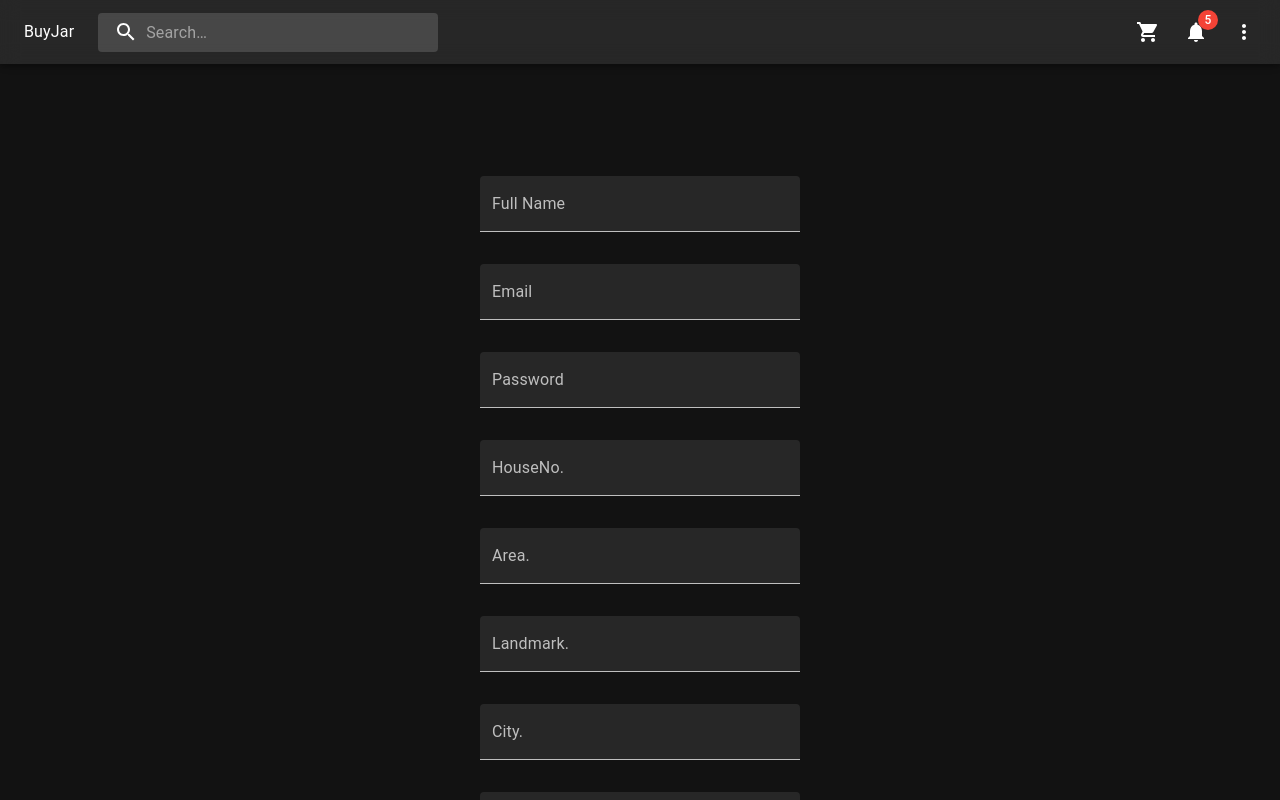
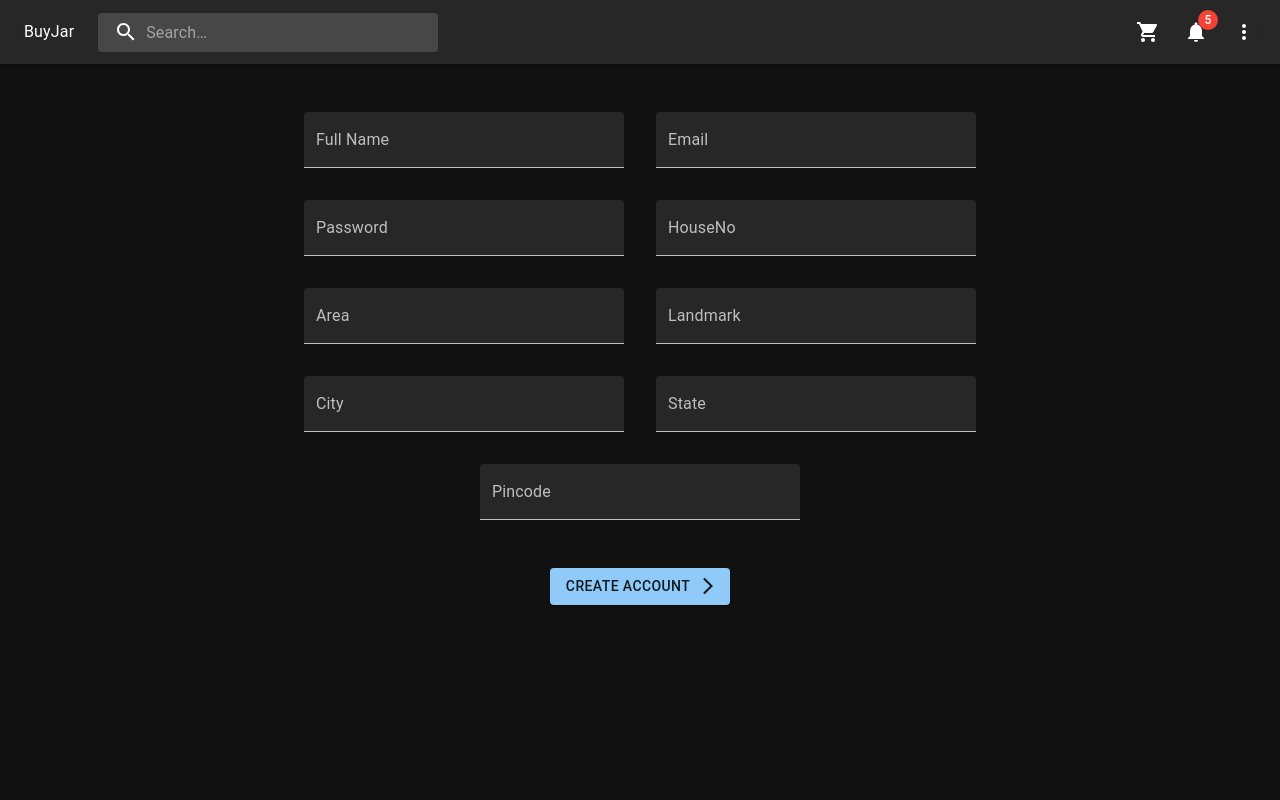
Before and after one commit to am4n-git/Jar-store, a React (Create React App) app: page /signup in a window 1280 px wide. Shown: the top 800 px of the page. Built offline with nearby package versions, Linux system fonts and the light colour scheme; no server answers.

Commit message:
signup formstyle change

```diff
--- a/src/App.css
+++ b/src/App.css
@@ -101,26 +101,23 @@ a{
 }
 .login-container{
   text-align: center;
-  padding-top: 5rem;
-  height: 100vh;
+  padding-top: 2rem;
+  margin: auto;
+  width: 80%;
 }
 .login-fields-container{
   display: flex;
-  flex-direction: column;
+  flex-wrap: wrap;
   justify-content: center;
   align-items: center;
 }
 .login-fields{
   width: 20rem;
-  margin-top: 2rem !important;
   transition: 0.5s ease-in-out;
+  margin:1rem !important;
 }
 .login-buttons{
-  display: flex;
-  flex-direction: column;
-  justify-content: center;
-  align-items: center;
-  margin-top: 2rem;
+  margin:2rem 0 2rem 0;
 }
 .signup-button{
   margin-top: 2rem;
--- a/src/Components/SignUp.js
+++ b/src/Components/SignUp.js
@@ -87,7 +87,7 @@ function SignUp() {
         </Mui.TextField>
         <Mui.TextField
           id="house"
-          label="HouseNo."
+          label="HouseNo"
           variant="filled"
           className="login-fields"
           value={address.houseNo}
@@ -100,7 +100,7 @@ function SignUp() {
         />
         <Mui.TextField
           id="area"
-          label="Area."
+          label="Area"
           variant="filled"
           className="login-fields"
           value={address.area}
@@ -113,7 +113,7 @@ function SignUp() {
         />
         <Mui.TextField
           id="landmark"
-          label="Landmark."
+          label="Landmark"
           variant="filled"
           className="login-fields"
           value={address.landmark}
@@ -126,7 +126,7 @@ function SignUp() {
         />
         <Mui.TextField
           id="city"
-          label="City."
+          label="City"
           variant="filled"
           className="login-fields"
           value={address.city}
@@ -139,7 +139,7 @@ function SignUp() {
         />
         <Mui.TextField
           id="state"
-          label="State."
+          label="State"
           variant="filled"
           className="login-fields"
           value={address.state}
@@ -152,11 +152,10 @@ function SignUp() {
         />
         <Mui.TextField
           id="pincode"
-          label="Pincode."
+          label="Pincode"
           variant="filled"
           className="login-fields"
           value={address.pincode}
-          type="number"
           onChange={(event) => {
             const updatedAddress = [...address];
             updatedAddress[0].pincode = event.target.value;
```
